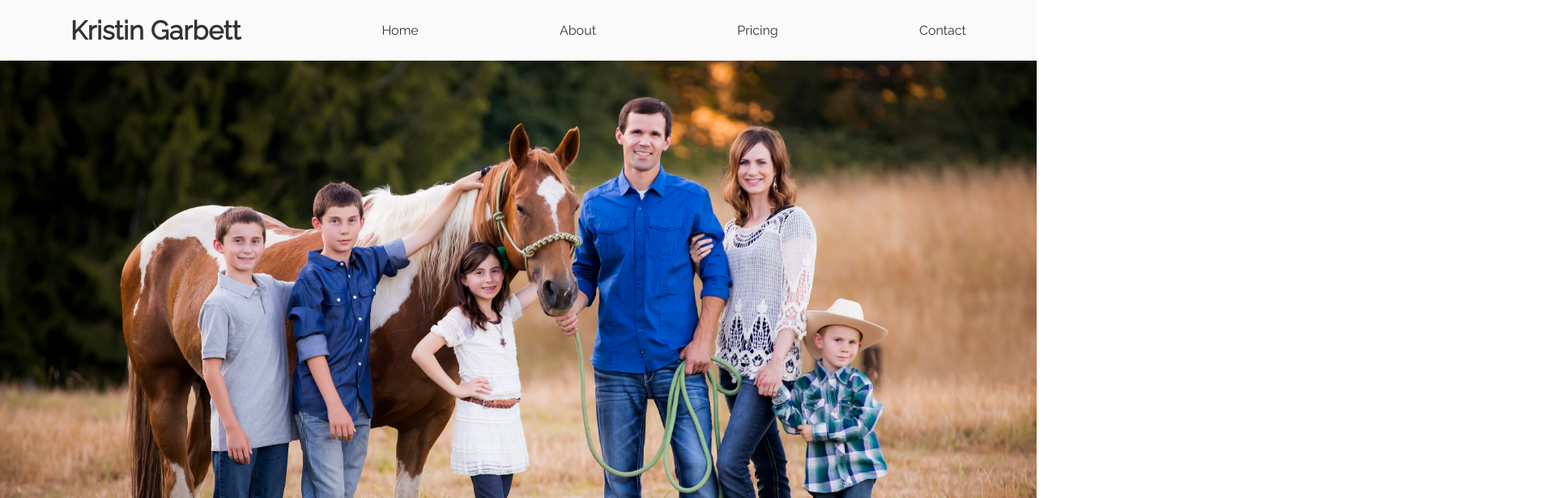
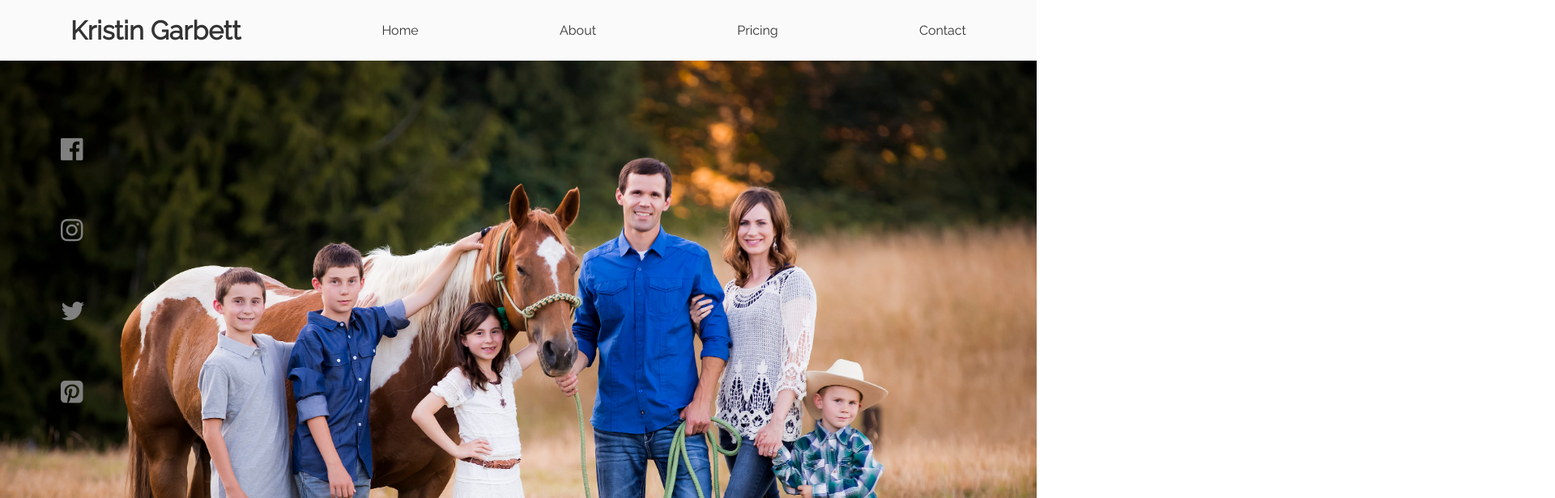
Before and after one commit to Dallin-Josh/photography-website, a React (Create React App) app: page /#/ in a window 1280 px wide. Shown: the top 616 px of the page at 81% size, 1920 px wide, since content can reach past the window. Built offline with nearby package versions, Linux system fonts and the light colour scheme.

Commit message:
committing changes to pricing page

```diff
--- a/public/index.html
+++ b/public/index.html
@@ -9,6 +9,7 @@
       homescreen on Android. See https://developers.google.com/web/fundamentals/engage-and-retain/web-app-manifest/
     -->
     <link rel="manifest" href="%PUBLIC_URL%/manifest.json">
+    <link href="https://maxcdn.bootstrapcdn.com/font-awesome/4.7.0/css/font-awesome.min.css" rel="stylesheet" integrity="sha384-wvfXpqpZZVQGK6TAh5PVlGOfQNHSoD2xbE+QkPxCAFlNEevoEH3Sl0sibVcOQVnN" crossorigin="anonymous">
     <!--
       Notice the use of %PUBLIC_URL% in the tags above.
       It will be replaced with the URL of the `public` folder during the build.
--- a/src/App.js
+++ b/src/App.js
@@ -1,5 +1,4 @@
 import React, { Component } from 'react';
-import Header from './components/Header/Header';
 import Landing from './components/Landing/Landing'
 import Pricing from './components/Pricing/Pricing'
 
--- a/src/components/Landing/Landing.css
+++ b/src/components/Landing/Landing.css
@@ -1,16 +1,24 @@
 .family-landing-pic{
     background: url("../../pics/edit_7163_1.JPG")no-repeat center center fixed;
-  height: 600px;
-  width: 500%;
-  -webkit-background-size: cover;
-  -moz-background-size: cover;
-  -o-background-size: cover;
-  background-size: cover;
-background-position-y: -40px;
-
-
-
-
-
-
+    height: 900px;
+    width: 100vw;
+    -webkit-background-size: cover;
+    -moz-background-size: cover;
+    -o-background-size: cover;
+    background-size: cover;
+    background-position-y: -40px;
 }
+.social-media {
+  padding-top: 75px;
+  padding-left: 75px;
+  height: 400px;
+  position: fixed;
+  display: flex;
+  flex-direction: column;
+  justify-content: space-around;
+  align-items: flex-start;
+}
+i {
+  color: gray;
+  margin-bottom: 30px;
+}
--- a/src/components/Landing/Landing.js
+++ b/src/components/Landing/Landing.js
@@ -1,7 +1,6 @@
 
 import React, { Component } from 'react';
 import Header from '../Header/Header';
-import Footer from '../Footer/Footer';
 import './Landing.css'
 
 
@@ -11,9 +10,13 @@ class Landing extends Component {
             <div>
             <Header />
             <div className="family-landing-pic" >
-
+                <div className='social-media'>
+                    <a href=''><i className="fa fa-facebook-official fa-2x" aria-hidden="true" ></i></a>
+                    <a href=''><i className="fa fa-instagram fa-2x" aria-hidden="true"></i></a>
+                    <a href=''><i className="fa fa-twitter fa-2x" aria-hidden="true"></i></a>
+                    <a href=''><i class="fa fa-pinterest-square fa-2x" aria-hidden="true"></i></a>
+                </div>
             </div>
-            <Footer />
             </div>
         );
     }
--- a/src/components/Pricing/Pricing.css
+++ b/src/components/Pricing/Pricing.css
@@ -0,0 +1,17 @@
+.info {
+    display: flex;
+    flex-direction: column;
+    justify-content: center;
+    align-items: center;
+}
+.session-types {
+    display: flex;
+    flex-direction: column;
+    justify-content: center;
+    align-items: center;
+    text-align: center;
+    border-bottom: 1px solid rgb(51, 51, 51);
+}
+#fine-print {
+    font-size: 12px;
+}
--- a/src/components/Pricing/Pricing.js
+++ b/src/components/Pricing/Pricing.js
@@ -1,11 +1,32 @@
 import React, { Component } from 'react'
+import Header from '../Header/Header'
 import './Pricing.css'
 
 export default class Pricing extends Component {
     render() {
         return (
             <div>
-                Welcome to the pricing page!
+                <Header />
+                <div className='info'>
+                    <h1>Portrait Collections</h1>
+                    <div className='session-types'>
+                        <h2>Family Session $150</h2>
+                        <p>-Up to 6 people, each additional person $15</p>
+                        <p>-35+ images</p>
+                        <p>-Digital Online Gallery</p>
+                        <p>–Printing Rights</p>
+                    </div>
+                    <div className='session-types'>
+                        <h2>Senior /Child Session $125</h2>
+                        <p>-30+ images</p>
+                        <p>-Digital Gallery</p>
+                        <p>–Print Release</p>
+                    </div>
+                    <div className='session-types-last'>
+                        <p id='fine-print'>At the time of booking, a $50 deposit is due to secure your session date. Remaining balance is due the day of your session. You can expect to receive your images 2-3 weeks after your session date. Travel fees may apply
+                    </p>
+                    </div>
+                </div>
             </div>
         )
     }
```
